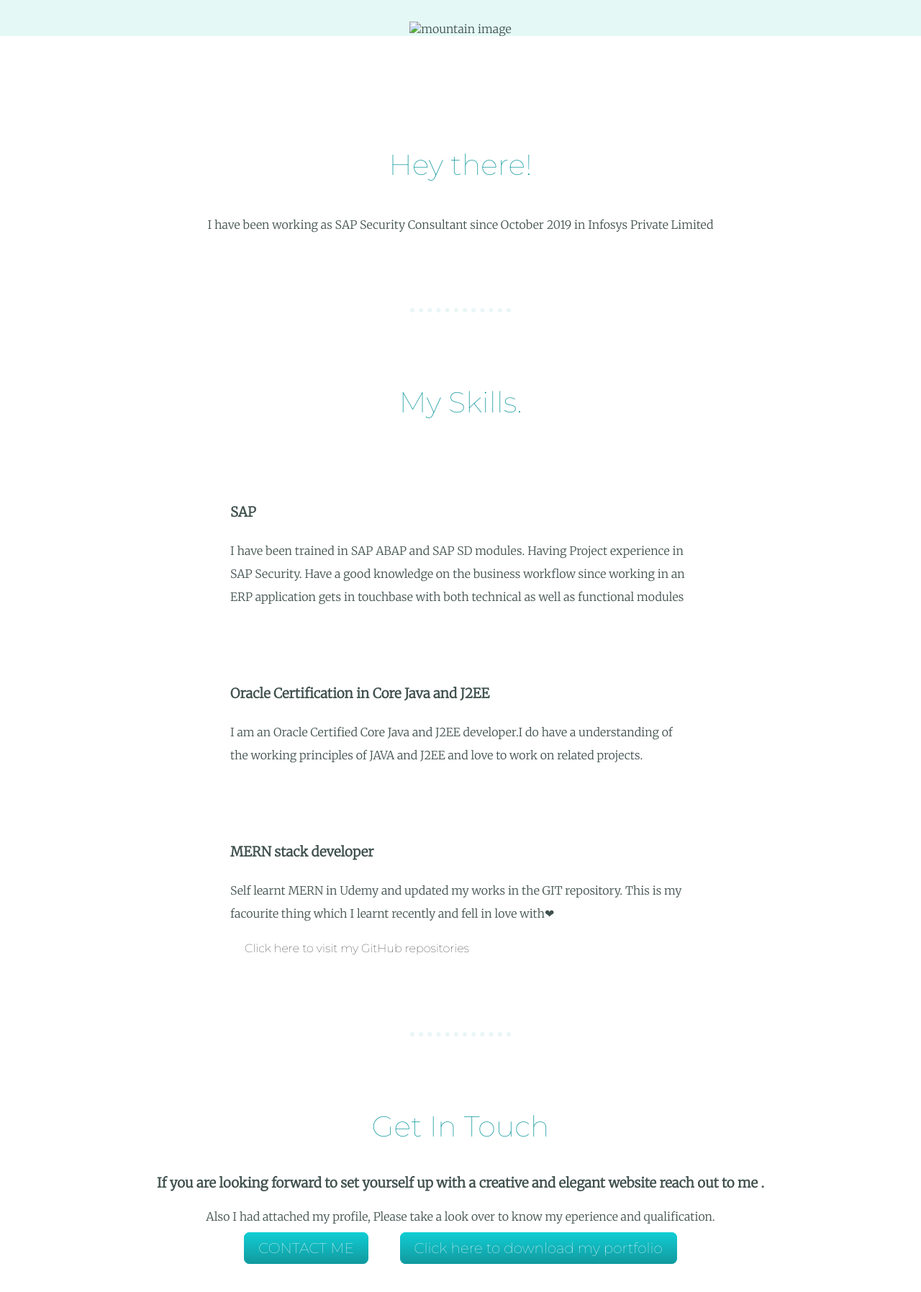
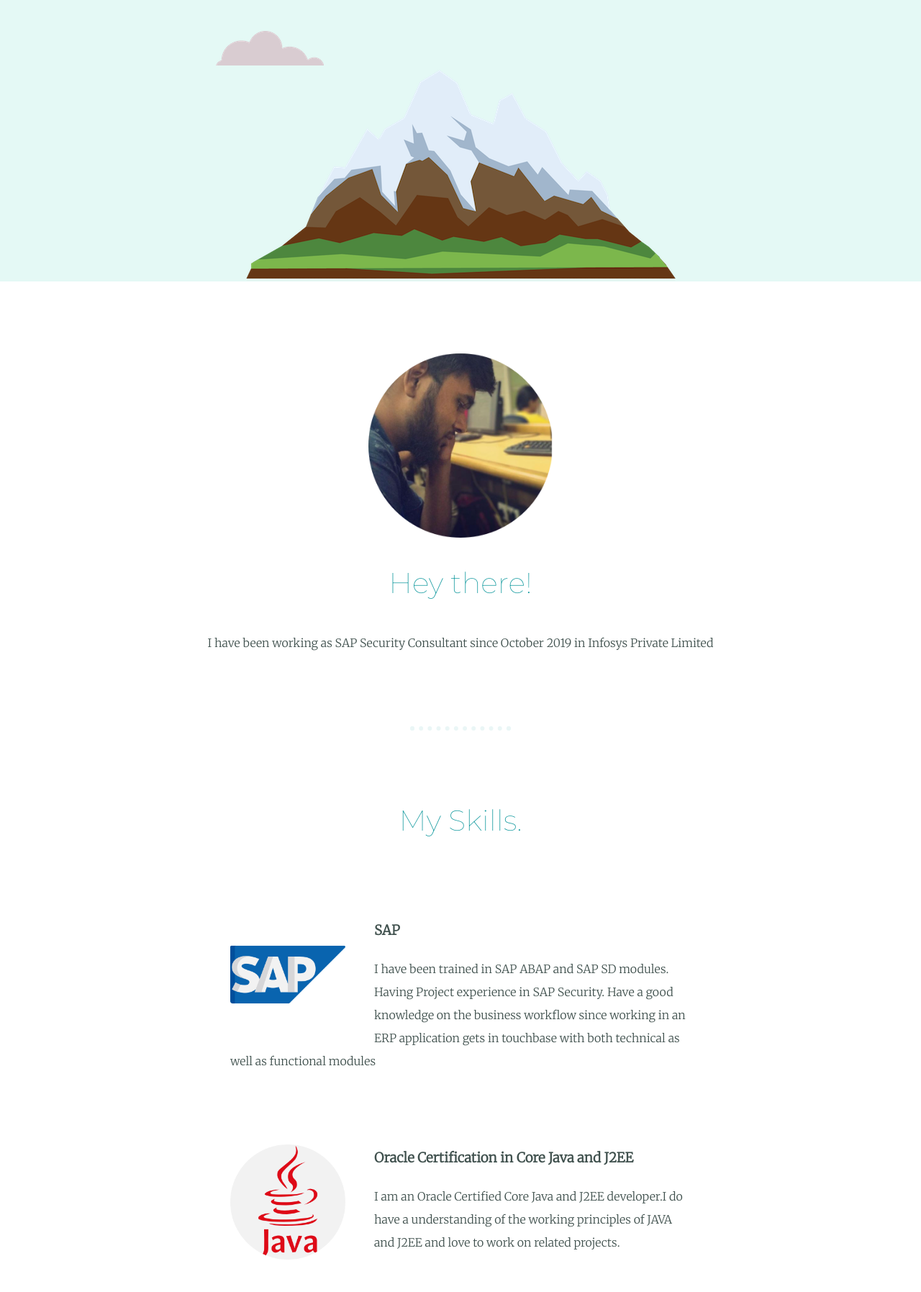
Before and after one commit to VigneshChakkaravarthi1/My-Personal-site, a plain HTML site: page index.html in a window 1280 px wide. Shown: the part 605-2400 px from the top of the page at 72% size. Drawn offline with Linux system fonts and the light colour scheme; files that its build step writes are made by us from their sources.

Commit message:
Update index.html

```diff
--- a/index.html
+++ b/index.html
@@ -4,7 +4,7 @@
 <head>
   <meta charset="utf-8">
   <title>Vignesh Chakkaravarthi</title>
-  <link rel="stylesheet" href="css/styles.css">
+  <link rel="stylesheet" href="styles.css">
   <link rel="icon" href="favicon.ico">
   <link rel="preconnect" href="https://fonts.gstatic.com">
 <link href="https://fonts.googleapis.com/css2?family=Merriweather:wght@300&family=Montserrat:wght@100&family=Sacramento&display=swap" rel="stylesheet">
@@ -12,15 +12,15 @@
 
 <body>
   <div class="top-container">
-    <img class="top-cloud" src="Images/cloud.png" alt="cloud image">
+    <img class="top-cloud" src="cloud.png" alt="cloud image">
     <h1>I'm Vignesh Chakkaravarthi</h1>
       <h2>Professional SAP Consultant and a learning   Web Developer</h2>
-      <img class="bottom-cloud" src="Images/cloud.png" alt="cloud image">
-      <img  src="Images/mountain.png" alt="mountain image">
+      <img class="bottom-cloud" src="cloud.png" alt="cloud image">
+      <img  src="mountain.png" alt="mountain image">
   </div>
   <div class="middle-container">
     <div class="profile">
-      <img style="width : 20%" src="Images/Vignesh Chakkaravarthi.png" alt="">
+      <img style="width : 20%" src="Vignesh Chakkaravarthi.png" alt="">
       <h2>Hey there!</h2>
       <p>I have been working as SAP Security Consultant since October 2019 in Infosys Private Limited</p>
     </div>
@@ -28,18 +28,18 @@
     <div class="skills">
       <h2>My Skills.</h2>
       <div class="skill-row">
-        <img class="skill-image" src="Images/SAP.png" alt="">
+        <img class="skill-image" src="SAP.png" alt="">
         <h3>SAP </h3>
         <p>I have been trained in SAP ABAP and SAP SD modules. Having Project experience in SAP Security. Have a good knowledge on the business workflow since working in an ERP application gets in touchbase with both technical as well as functional modules</p>
       </div>
       <div class="skill-row">
-        <img class="skill-image" src="Images/Java.png" alt="">
+        <img class="skill-image" src="Java.png" alt="">
         <h3>Oracle Certification in Core Java and J2EE</h3>
         <p>I am an Oracle Certified Core Java and J2EE developer.I do have a understanding of the working principles of JAVA and J2EE and love to work on related projects.</p>
 
       </div>
       <div class="skill-row">
-        <img class="skill-image" src="Images/mern.ico" alt="">
+        <img class="skill-image" src="mern.ico" alt="">
         <h3>MERN stack developer </h3>
         <p>Self learnt MERN in Udemy and updated my works in the GIT repository. This is my facourite thing which I learnt recently and fell in love with❤</p>
         <a href="https://github.com/VigneshChakkaravarthi1?tab=repositories">Click here to visit my GitHub repositories</a>
```
